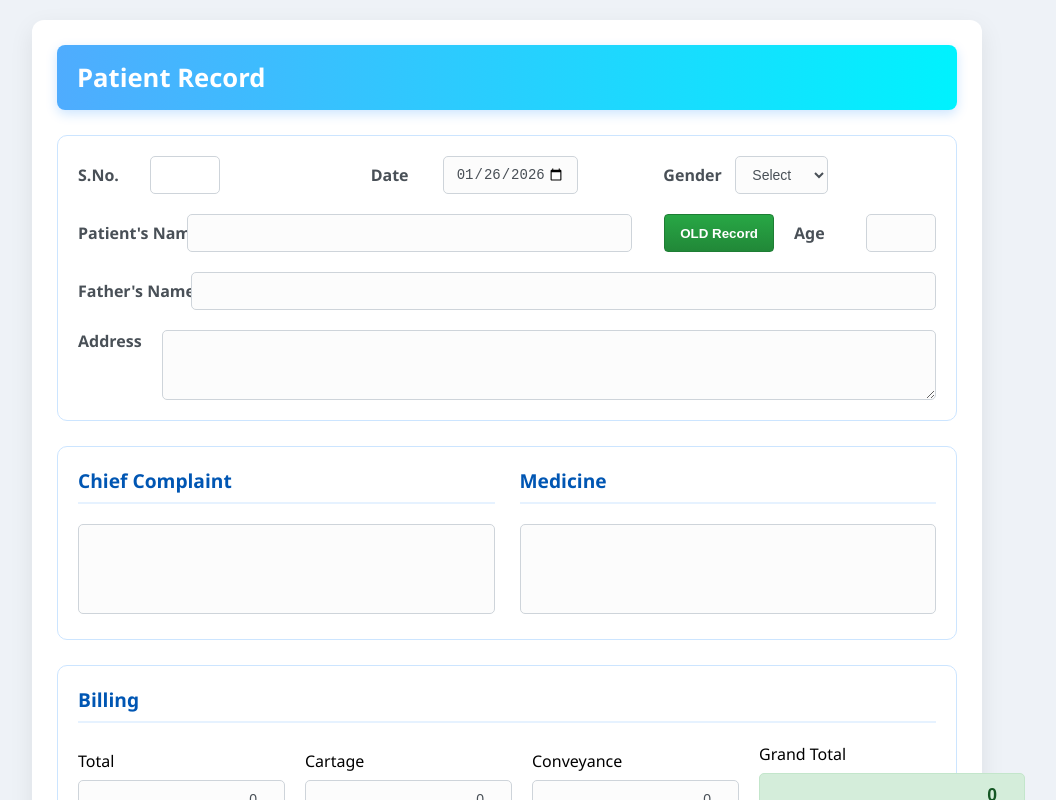
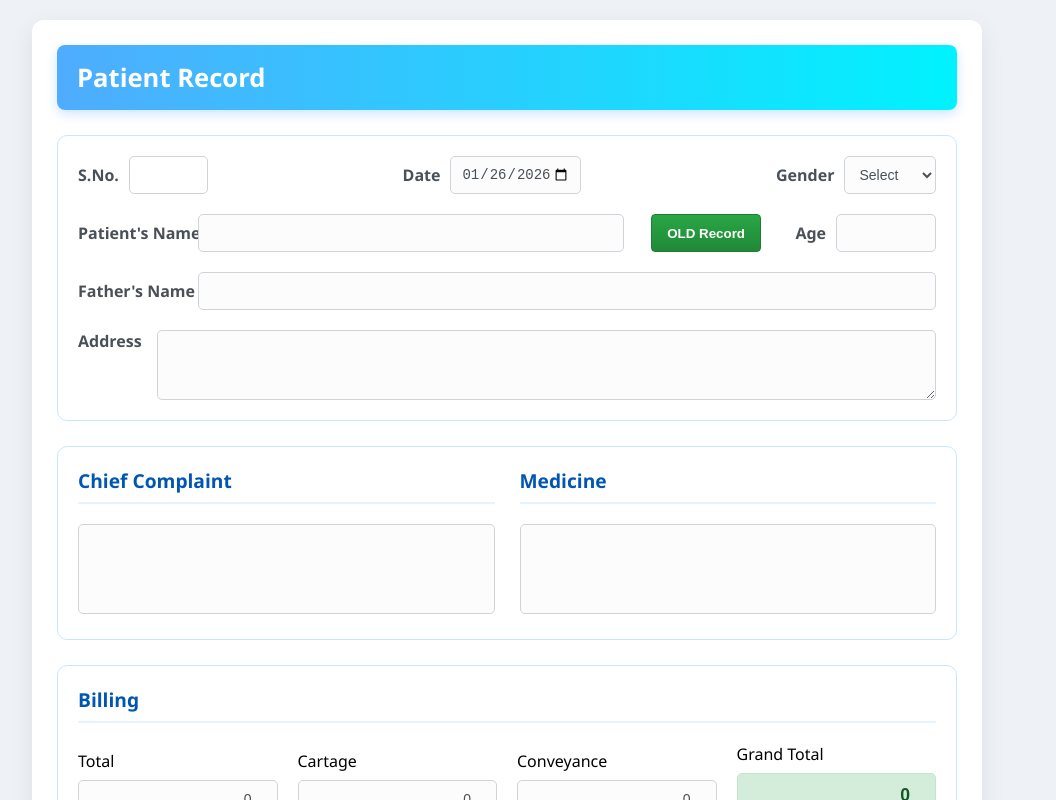
Before and after one commit to sahilcingh/Patient-Record-App, a React (Vite) app in the folder frontend/: page / in a window 1280 px wide. Shown: the top 800 px of the page, without its empty margins (133-1189 px from the left). Built offline with nearby package versions, Linux system fonts and the light colour scheme; no server answers.

Commit message:
Updated design

```diff
--- a/frontend/src/App.css
+++ b/frontend/src/App.css
@@ -14,7 +14,7 @@ body {
 
 .app {
   width: 100%;
-  max-width: 950px; /* Slightly wider to fit 3 items */
+  max-width: 950px;
 }
 
 .card {
@@ -37,11 +37,8 @@ body {
   box-shadow: 0 4px 12px rgba(0, 123, 255, 0.2);
 }
 
-.header h1 {
-  margin: 0;
-  font-size: 1.6rem;
-  font-weight: 600;
-}
+.header h1 { margin: 0; font-size: 1.6rem; font-weight: 600; }
+.date { font-weight: 600; color: #e3f2fd; font-size: 1rem; }
 
 /* SECTIONS */
 .section {
@@ -63,7 +60,7 @@ h2, h3 {
 }
 
 /* =========================================
-   NEW FLEXBOX LAYOUT SYSTEM
+   STRICT ALIGNMENT LAYOUT
    ========================================= */
 
 .patient-data-box {
@@ -74,59 +71,70 @@ h2, h3 {
 
 .form-row {
   display: flex;
-  align-items: center; /* Critical: Centers label with input vertically */
-  gap: 20px;
+  align-items: center;
+  gap: 15px; /* Consistent gap between all elements */
   width: 100%;
 }
 
-/* Group: Label + Input */
+/* Common Input Group */
 .input-group {
   display: flex;
   align-items: center;
-  gap: 12px;
+  gap: 10px;
 }
 
-/* Helper to make input group expand */
-.grow {
-  flex: 1;
-  width: 100%;
+/* LABELS */
+.input-group label, .form-row > label {
+  font-weight: 600;
+  color: #495057;
+  white-space: nowrap; /* Prevents "Patient's Name" from breaking */
 }
 
-.grow input {
+/* Specific Label Widths for alignment */
+.long-label {
+    min-width: 110px; /* Ensures Patient/Father names align */
+}
+
+/* COLUMN 1: LEFT (S.No) */
+.fixed-left {
+    width: 130px; /* Fixed width container */
+    flex-shrink: 0;
+}
+.fixed-left input {
     width: 100%;
 }
 
-/* Helper to keep group tight (S.No, Age) */
-.shrink {
-  flex: 0 0 auto;
+/* COLUMN 2: MIDDLE (Date) */
+.col-date {
+    margin-left: auto; /* Pushes Date towards center/right */
+    margin-right: auto;
 }
 
-/* Labels: Fixed width for consistent alignment */
-.input-group label,
-.form-row > label {
-  font-weight: 600;
-  color: #495057;
-  white-space: nowrap; /* Prevent wrapping */
-  min-width: 60px; /* Base width */
+/* COLUMN 3: RIGHT (Gender & Age) - CRITICAL FOR ALIGNMENT */
+.fixed-right {
+    width: 160px; /* Exact same width for Gender and Age blocks */
+    flex-shrink: 0;
+    justify-content: flex-end; /* Aligns content to the right */
 }
 
-/* Specific Adjustments */
-.three-col-row .input-group {
-    flex: 1;
+.fixed-right select,
+.fixed-right input {
+    width: 100px; /* Fixed input width ensures perfect stacking */
 }
 
-.mixed-row {
-    /* Patient Row Layout */
+/* Flexible Middle (Names) */
+.grow {
+    flex: 1;
+    display: flex;
 }
-
-.small-input {
-  width: 70px !important;
-  text-align: right;
+.grow input {
+    width: 100%; /* Input takes all remaining space */
 }
 
 /* BUTTON */
 .nav-button {
-  padding: 8px 15px;
+  padding: 0 15px;
+  height: 38px;
   background: linear-gradient(to bottom, #28a745, #218838);
   border: 1px solid #1e7e34;
   color: white;
@@ -134,145 +142,87 @@ h2, h3 {
   cursor: pointer;
   font-weight: 600;
   white-space: nowrap;
-  height: 38px; /* Match Input Height */
+  display: flex;
+  align-items: center;
 }
 
 /* ADDRESS */
-.address-row {
-  align-items: flex-start; /* Label at top */
-}
-
-.address-box {
-  flex: 1;
-  height: 70px;
-  resize: vertical;
-}
+.address-row { align-items: flex-start; }
+.address-box { flex: 1; height: 70px; resize: vertical; }
 
 /* =========================================
    INPUT STYLES
    ========================================= */
 input, select, textarea {
-  padding: 8px 12px;
+  padding: 8px 10px;
   border: 1px solid #ced4da;
   background-color: #fcfcfc;
   border-radius: 5px;
   font-size: 14px;
   color: #495057;
-  height: 38px; /* Uniform Height */
+  height: 38px; /* Consistent Height */
 }
 
 input:focus, select:focus, textarea:focus {
-  outline: none;
-  border-color: #4facfe;
-  box-shadow: 0 0 0 3px rgba(79, 172, 254, 0.25);
+  outline: none; border-color: #4facfe; box-shadow: 0 0 0 3px rgba(79, 172, 254, 0.25);
 }
+input[readOnly] { background-color: #e9ecef; color: #6c757d; cursor: not-allowed; }
+.right-align { text-align: right; }
 
 /* =========================================
    BILLING GRID FIX
    ========================================= */
 .grid.billing {
   display: grid;
-  grid-template-columns: repeat(4, 1fr);
+  grid-template-columns: repeat(4, 1fr); /* 4 Equal Columns */
   gap: 20px;
-  align-items: end; /* Aligns inputs to bottom */
+  align-items: end;
+  width: 100%; /* Ensures grid uses full width */
 }
 
 .billing .field {
   display: flex;
   flex-direction: column;
   gap: 8px;
+  min-width: 0; /* Prevents overflow in flex/grid items */
 }
 
-/* Grand Total Specific Fix */
+.billing input {
+    width: 100%; /* Forces input to stay inside grid cell */
+}
+
+/* Grand Total Specifics */
 .highlight input {
   background-color: #d4edda;
   border-color: #c3e6cb;
   color: #155724;
   font-weight: 700;
   font-size: 1.1rem;
-  height: 45px; /* Slightly taller for emphasis */
+  height: 45px;
 }
 
 /* =========================================
-   OTHER STYLES (Footer, Modal, Two-Col)
+   OTHER STYLES
    ========================================= */
-.two-col {
-  display: grid;
-  grid-template-columns: 1fr 1fr;
-  gap: 25px;
-}
-
-.large-box {
-  width: 100%;
-  height: 90px;
-  resize: none;
-}
+.two-col { display: grid; grid-template-columns: 1fr 1fr; gap: 25px; }
+.large-box { width: 100%; height: 90px; resize: none; }
 
 .footer {
-  display: flex;
-  justify-content: space-between;
-  margin-top: 25px;
-  padding-top: 20px;
-  border-top: 2px solid #e9ecef;
+  display: flex; justify-content: space-between; margin-top: 25px; padding-top: 20px; border-top: 2px solid #e9ecef;
 }
 
 button {
-  padding: 10px 22px;
-  margin-left: 12px;
-  border: none;
-  border-radius: 5px;
-  cursor: pointer;
-  font-weight: 600;
-  background-color: #f8f9fa;
-  color: #495057;
-  border: 1px solid #ced4da;
+  padding: 10px 22px; margin-left: 12px; border: none; border-radius: 5px; cursor: pointer; font-weight: 600; background-color: #f8f9fa; color: #495057; border: 1px solid #ced4da;
 }
+button.primary { background: linear-gradient(to bottom, #007bff, #0069d9); color: white; border: 1px solid #0062cc; }
+button.danger { background: linear-gradient(to bottom, #dc3545, #c82333); color: white; border: 1px solid #bd2130; margin-left: 0; }
+.hidden { display: none; }
 
-button.primary {
-  background: linear-gradient(to bottom, #007bff, #0069d9);
-  color: white;
-  border: 1px solid #0062cc;
-}
-
-button.danger {
-  background: linear-gradient(to bottom, #dc3545, #c82333);
-  color: white;
-  border: 1px solid #bd2130;
-  margin-left: 0;
-}
-
-.hidden { display: none; }
-.right-align { text-align: right; }
-
-/* Modal Styles */
-.modal-overlay {
-  position: fixed;
-  top: 0; left: 0;
-  width: 100%; height: 100%;
-  background: rgba(0,0,0,0.6);
-  display: none;
-  justify-content: center;
-  align-items: center;
-  z-index: 1000;
-  backdrop-filter: blur(3px);
-}
-.modal-content {
-  background: white;
-  padding: 25px;
-  border-radius: 12px;
-  width: 650px;
-  max-width: 95%;
-}
-.modal-header {
-  display: flex; justify-content: space-between; align-items: center;
-  margin-bottom: 20px; border-bottom: 2px solid #e9ecef; padding-bottom: 10px;
-}
-.history-table {
-  width: 100%; border-collapse: separate; border-spacing: 0;
-  border: 1px solid #dee2e6; border-radius: 8px; overflow: hidden;
-}
-.history-table th, .history-table td {
-  padding: 12px 15px; text-align: left; border-bottom: 1px solid #dee2e6;
-}
+/* Modal */
+.modal-overlay { position: fixed; top: 0; left: 0; width: 100%; height: 100%; background: rgba(0,0,0,0.6); display: none; justify-content: center; align-items: center; z-index: 1000; backdrop-filter: blur(3px); }
+.modal-content { background: white; padding: 25px; border-radius: 12px; width: 650px; max-width: 95%; }
+.modal-header { display: flex; justify-content: space-between; align-items: center; margin-bottom: 20px; border-bottom: 2px solid #e9ecef; padding-bottom: 10px; }
+.history-table { width: 100%; border-collapse: separate; border-spacing: 0; border: 1px solid #dee2e6; border-radius: 8px; overflow: hidden; }
+.history-table th, .history-table td { padding: 12px 15px; text-align: left; border-bottom: 1px solid #dee2e6; }
 .history-table th { background-color: #e3f2fd; color: #0056b3; font-weight: 600; }
 .close-modal { font-size: 28px; cursor: pointer; border: none; background: none; color: #adb5bd; }
--- a/frontend/src/App.jsx
+++ b/frontend/src/App.jsx
@@ -2,7 +2,6 @@ import { useEffect } from "react";
 import "./App.css";
 
 function App() {
-  // Load app.js ONCE
   useEffect(() => {
     const script = document.createElement("script");
     script.src = "/app.js";
@@ -28,23 +27,26 @@ function App() {
           <section className="section patient-data-box">
 
             {/* ROW 1: S.No | Date | Gender */}
-            <div className="form-row three-col-row">
-              <div className="input-group shrink">
+            <div className="form-row">
+              {/* S.No - Fixed Width Left */}
+              <div className="input-group fixed-left">
                 <label>S.No.</label>
                 <input
                   type="text"
                   id="sno"
                   readOnly
-                  className="right-align small-input"
+                  className="right-align"
                 />
               </div>
 
-              <div className="input-group">
+              {/* Date - Centered / Flexible */}
+              <div className="input-group col-date">
                 <label>Date</label>
                 <input type="date" id="visitDate" />
               </div>
 
-              <div className="input-group">
+              {/* Gender - Fixed Width Right (Aligns with Age) */}
+              <div className="input-group fixed-right">
                 <label>Gender</label>
                 <select id="sex" required>
                   <option value="">Select</option>
@@ -55,9 +57,10 @@ function App() {
             </div>
 
             {/* ROW 2: Patient Name | OLD Record | Age */}
-            <div className="form-row mixed-row">
+            <div className="form-row">
+              {/* Patient Name - Grows to fill space */}
               <div className="input-group grow">
-                <label>Patient's Name</label>
+                <label className="long-label">Patient's Name</label>
                 <input
                   type="text"
                   id="patientNameInput"
@@ -66,18 +69,20 @@ function App() {
                 />
               </div>
 
+              {/* Old Record Button - Fixed Size */}
               <button type="button" id="oldRecordBtn" className="nav-button">
                 OLD Record
               </button>
 
-              <div className="input-group shrink">
+              {/* Age - Fixed Width Right (Aligns with Gender) */}
+              <div className="input-group fixed-right">
                 <label>Age</label>
                 <input
                   type="number"
                   id="age"
                   required
                   min="0"
-                  className="right-align small-input"
+                  className="right-align"
                 />
               </div>
             </div>
@@ -85,7 +90,7 @@ function App() {
             {/* ROW 3: Father's Name */}
             <div className="form-row">
               <div className="input-group grow">
-                <label>Father's Name</label>
+                <label className="long-label">Father's Name</label>
                 <input
                   type="text"
                   id="fatherNameInput"
@@ -101,7 +106,6 @@ function App() {
             </div>
 
           </section>
-
 
           {/* ================= COMPLAINT / MEDICINE ================= */}
           <div className="section two-col">
@@ -135,7 +139,6 @@ function App() {
                 <input type="number" id="conveyance" defaultValue="0" className="right-align" />
               </div>
 
-              {/* Fixed Grand Total Block */}
               <div className="field highlight">
                 <label>Grand Total</label>
                 <input type="number" id="grandTotal" defaultValue="0" readOnly className="right-align" />
@@ -182,7 +185,6 @@ function App() {
           </div>
         </div>
       </div>
-
     </div>
   );
 }
```
